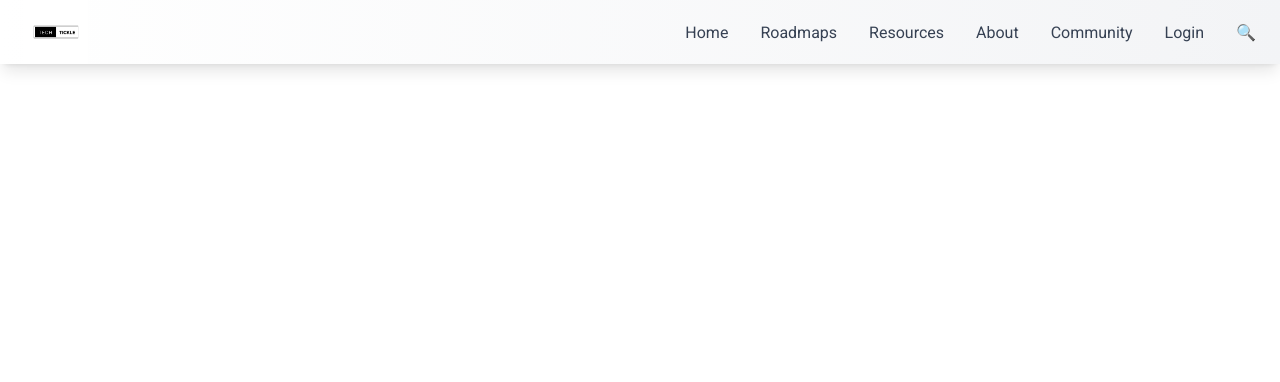
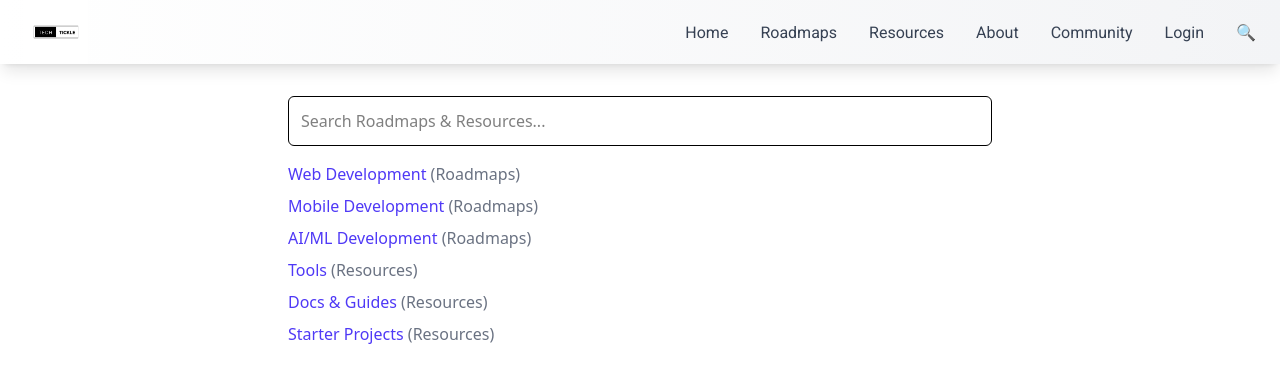
Before and after one commit to VipulSinghK/TechTickle, a React (Vite) app: page /search in a window 1280 px wide. Shown: the top 382 px of the page. Built offline with nearby package versions, Linux system fonts and the light colour scheme.

Commit message:
added search bar

```diff
--- a/src/App.jsx
+++ b/src/App.jsx
@@ -15,6 +15,7 @@ import Loader from './components/Loading'
 import DocsandGuide from './components/Docs&Guide'
 import ProjectsPage from './components/ProjectsPage'
 import OurTeam from './components/OurTeam'
+import Search from './components/Search'
 
 
 import Portfolio from './components/projects/Portfolio'
@@ -59,6 +60,8 @@ const App = () => {
           <Route path="/ourmission" element={<Ourmission />} />
           <Route path="/Docs&Guide" element={<DocsandGuide />} />
           <Route path="/ProjectsPage" element={<ProjectsPage />} />
+          <Route path="/search" element={<Search />} />
+
 
 
           {/* Projects */}
--- a/src/components/Navbar.jsx
+++ b/src/components/Navbar.jsx
@@ -1,6 +1,7 @@
 import React, { useState } from "react";
 import { Link } from "react-router-dom";
 import { motion, AnimatePresence } from "framer-motion";
+import { roadmapDropdown , resourcesDropdown } from "./menuData";
 
 const Navbar = () => {
   const [isOpen, setIsOpen] = useState(false);
--- /dev/null
+++ b/src/components/Search.jsx
@@ -0,0 +1,43 @@
+
+import React, { useState } from "react";
+import { roadmapDropdown, resourcesDropdown } from "./menuData";
+
+const Search = () => {
+  const [query, setQuery] = useState("");
+
+  const allLinks = [
+    ...roadmapDropdown.map((item) => ({ ...item, category: "Roadmaps" })),
+    ...resourcesDropdown.map((item) => ({ ...item, category: "Resources" })),
+  ];
+
+  const results = allLinks.filter((item) =>
+    item.name.toLowerCase().includes(query.toLowerCase())
+  );
+
+  return (
+    <div className="p-8 max-w-3xl mx-auto">
+      <input
+        type="text"
+        placeholder="Search Roadmaps & Resources..."
+        value={query}
+        onChange={(e) => setQuery(e.target.value)}
+        className="w-full p-3 border rounded-md focus:outline-none focus:ring-2 focus:ring-indigo-500"
+      />
+      <ul className="mt-4 space-y-2">
+        {results.length > 0 ? (
+          results.map((item) => (
+            <li key={item.path}>
+              <a href={item.path} className="text-indigo-600 hover:underline">
+                {item.name} <span className="text-gray-500">({item.category})</span>
+              </a>
+            </li>
+          ))
+        ) : (
+          <p className="text-gray-500">No matches found.</p>
+        )}
+      </ul>
+    </div>
+  );
+};
+
+export default Search;
--- /dev/null
+++ b/src/components/menuData.jsx
@@ -0,0 +1,14 @@
+import React from "react";
+import { Link } from "react-router-dom";
+
+export const roadmapDropdown = [
+  { name: "Web Development", path: "/Webdev" },
+  { name: "Mobile Development", path: "/Mobiledev" },
+  { name: "AI/ML Development", path: "/AIML" },
+];
+
+export const resourcesDropdown = [
+  { name: "Tools", path: "/Tools" },
+  { name: "Docs & Guides", path: "/Docs&Guide" },
+  { name: "Starter Projects", path: "/ProjectsPage" },
+];
```
